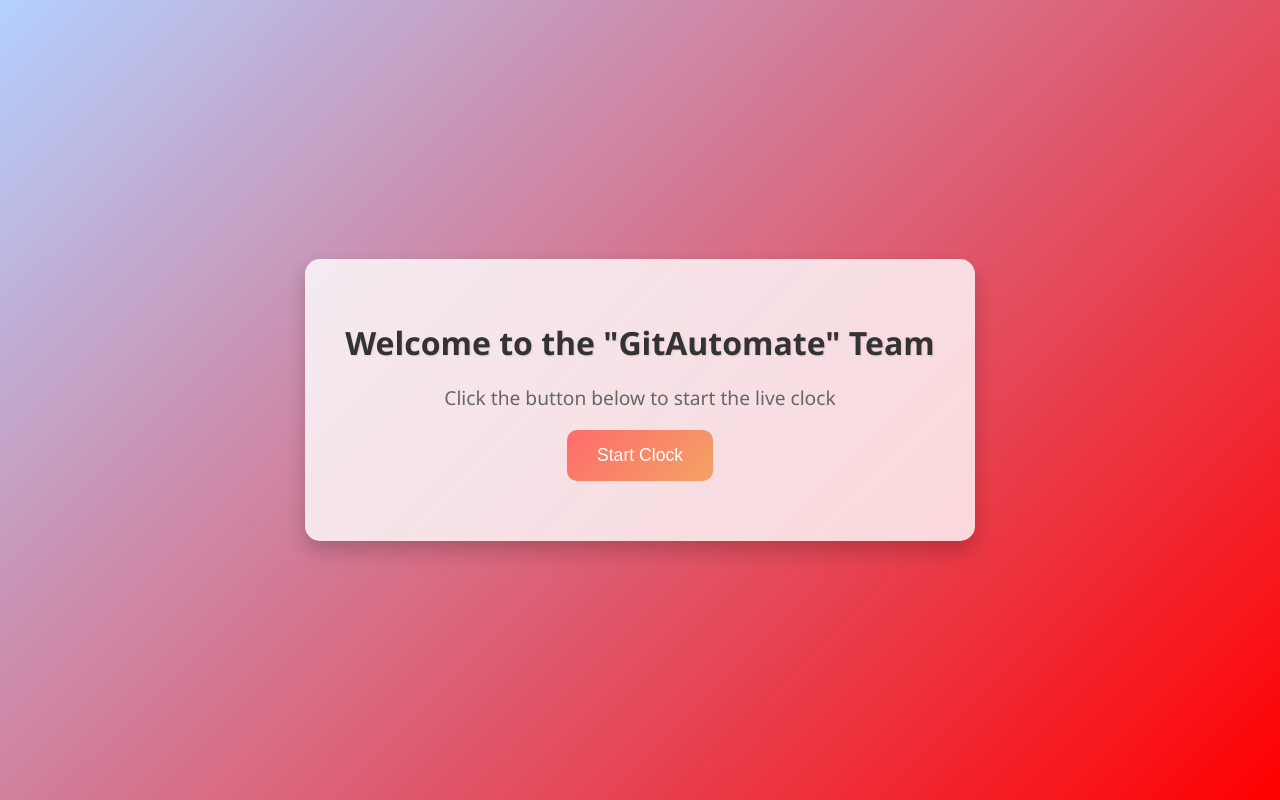
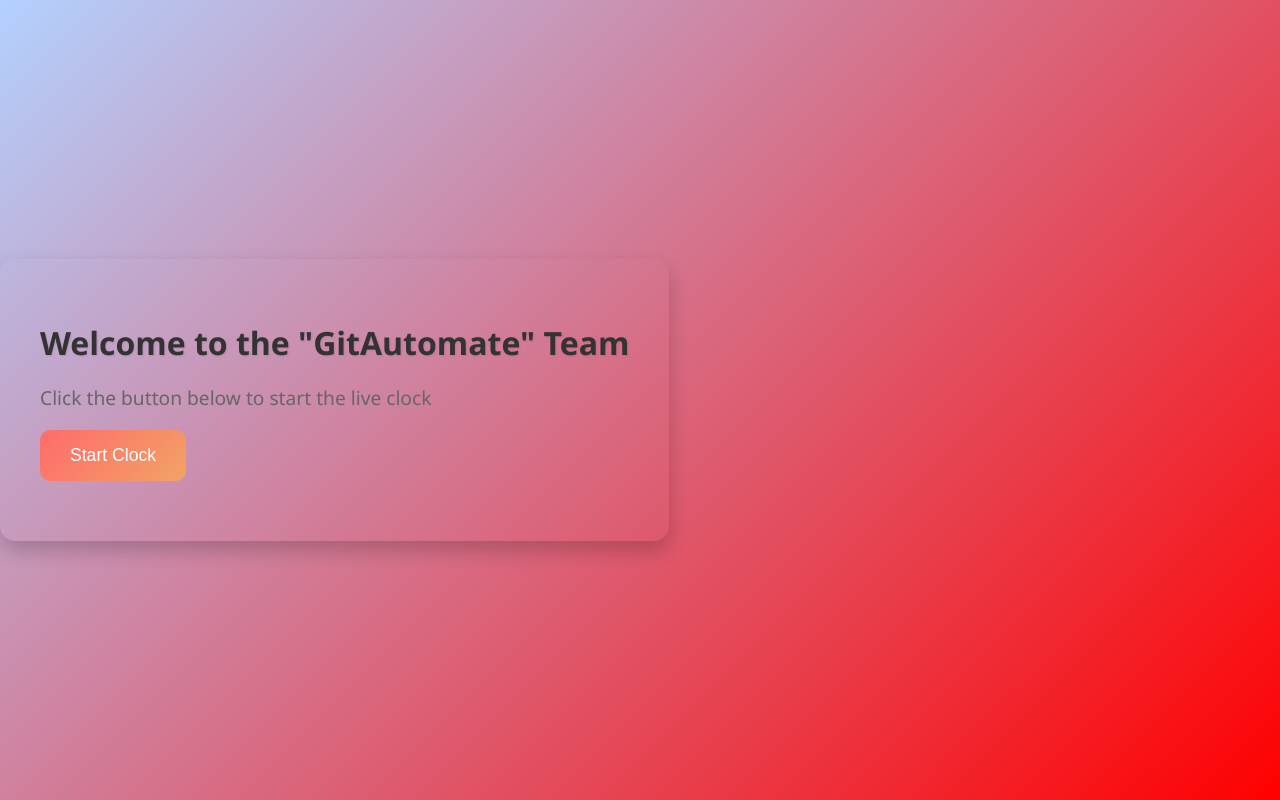
Before and after one commit to megha-6/gitautomate, a PHP site: page / in a window 1280 px wide. Run offline with PHP 8.4, Linux system fonts and the light colour scheme.

Commit message:
Update index.php

```diff
--- a/index.php
+++ b/index.php
@@ -1,5 +1,5 @@
 <!DOCTYPE html>
-<html>
+<html
 <head>
     <title>Dynamic PHP Project</title>
     <style>
@@ -10,12 +10,12 @@
             background: linear-gradient(135deg, #B3D1FF, red);
             overflow: hidden;
             display: flex;
-            justify-content: center;
+            justify-content: cenr;
             align-items: center;
             height: 100vh;
         }
         .container {
-            text-align: center;
+            text-align: center
             background: rgba(255, 255, 255, 0.8);
             padding: 40px;
             border-radius: 15px;
```
